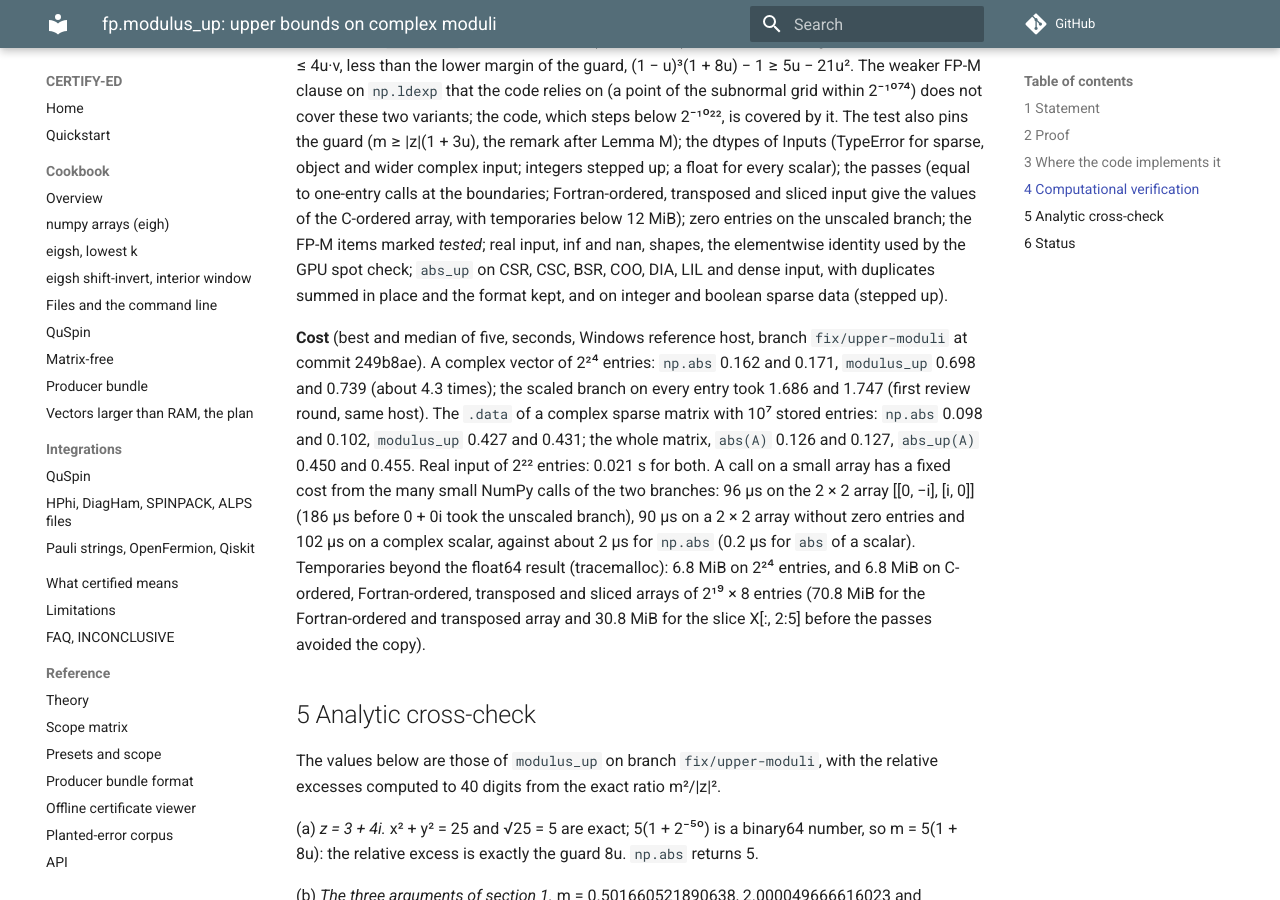
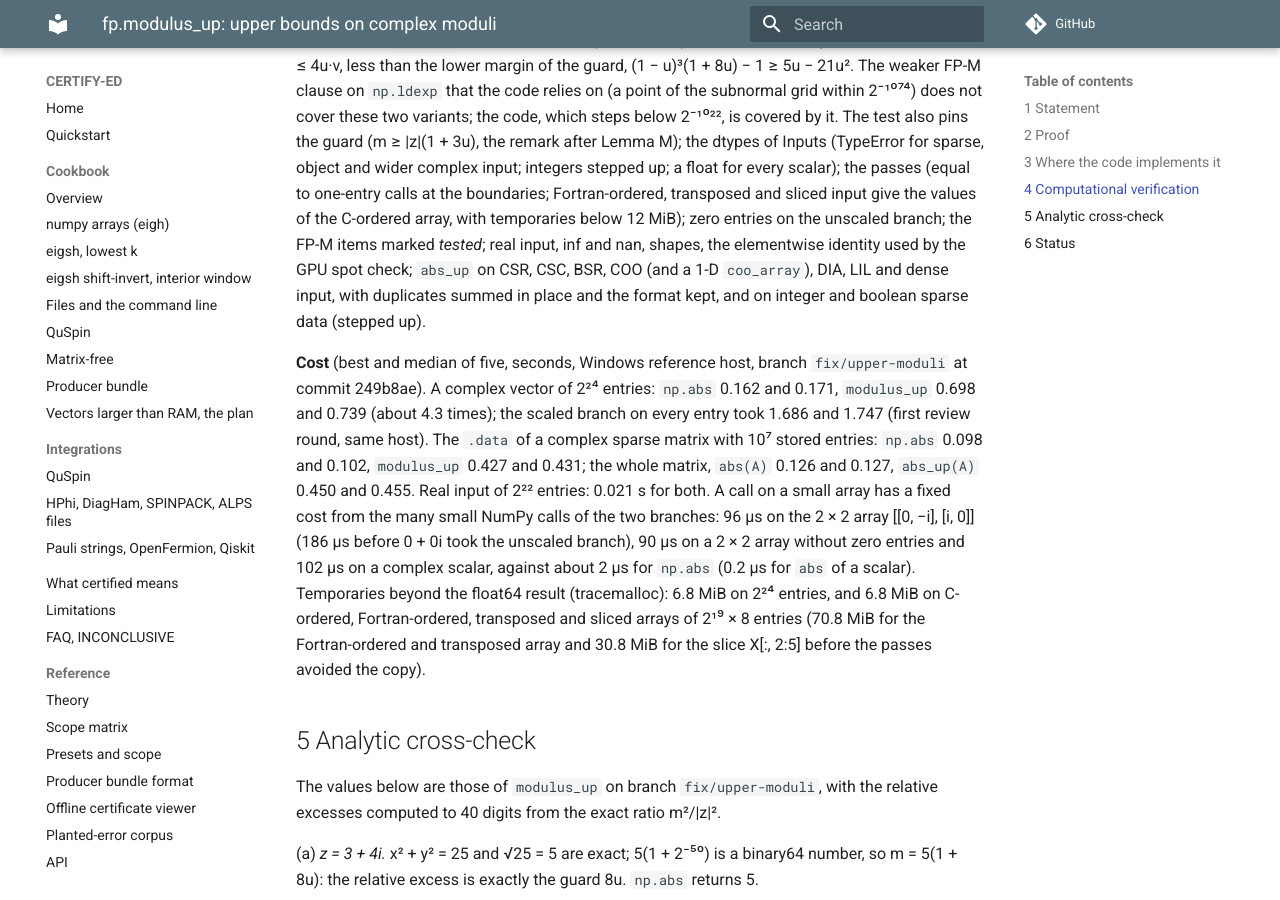
Before and after one commit to sarang-kernel/CERTIFY-ED, an MkDocs documentation site: the page built from docs/proofs/fp_modulus-up.md, in a window 1280 px wide and 900 px high, scrolled down 10445 px. Built offline with MkDocs 1.6.1 and Material for MkDocs 9.7.7, drawn with Linux system fonts in a browser that asks for light colours; comment, search, counter and statistics services are not loaded.

Commit message:
List the 1-D COO case in the derivation

```diff
--- a/docs/proofs/fp_modulus-up.md
+++ b/docs/proofs/fp_modulus-up.md
@@ -325,8 +325,8 @@ cover these two variants; the code, which steps below 2⁻¹⁰²², is covered
 integers stepped up; a float for every scalar); the passes (equal to one-entry calls at the boundaries;
 Fortran-ordered, transposed and sliced input give the values of the C-ordered array, with temporaries below 12 MiB);
 zero entries on the unscaled branch; the FP-M items marked *tested*; real input, inf and nan, shapes, the elementwise
-identity used by the GPU spot check; `abs_up` on CSR, CSC, BSR, COO, DIA, LIL and dense input, with duplicates summed
-in place and the format kept, and on integer and boolean sparse data (stepped up).
+identity used by the GPU spot check; `abs_up` on CSR, CSC, BSR, COO (and a 1-D `coo_array`), DIA, LIL and dense input,
+with duplicates summed in place and the format kept, and on integer and boolean sparse data (stepped up).
 
 **Cost** (best and median of five, seconds, Windows reference host, branch `fix/upper-moduli` at commit 249b8ae). A
 complex vector of 2²⁴ entries: `np.abs` 0.162 and 0.171, `modulus_up` 0.698 and 0.739 (about 4.3 times); the scaled
```
